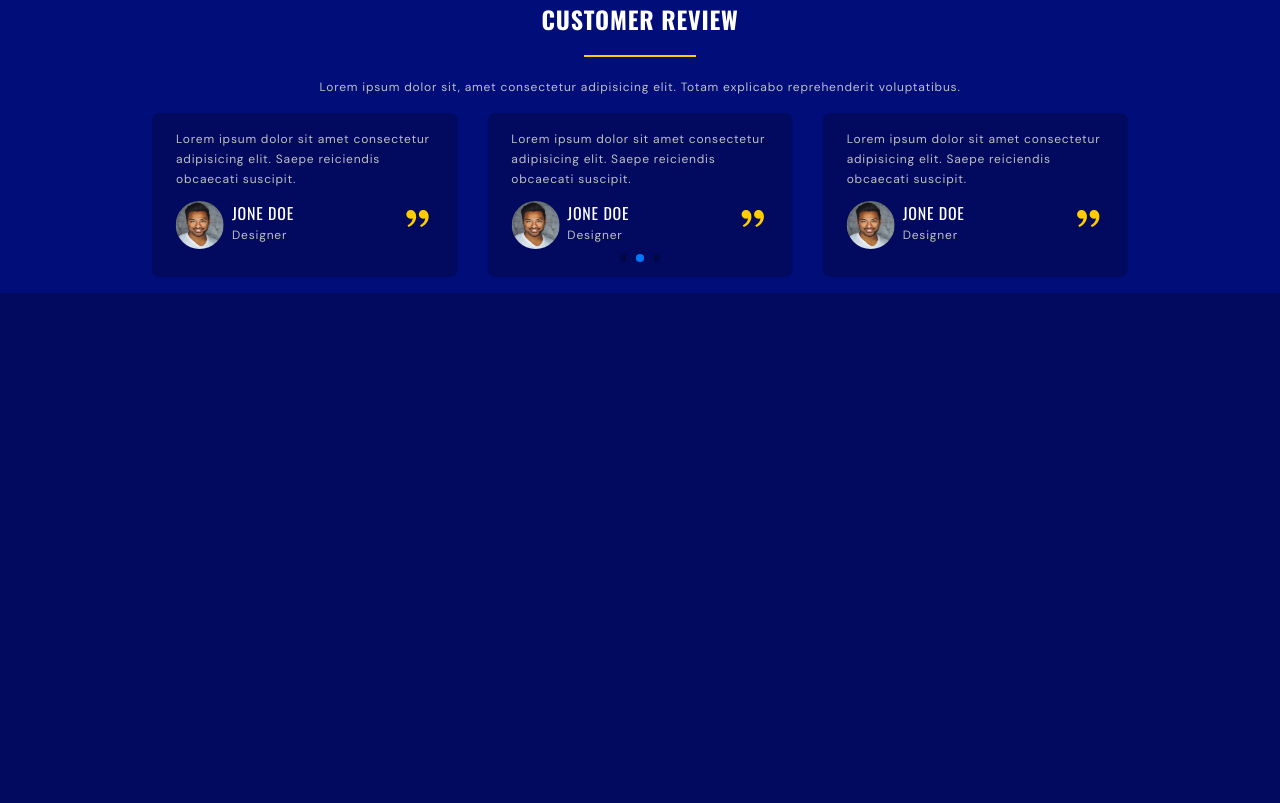
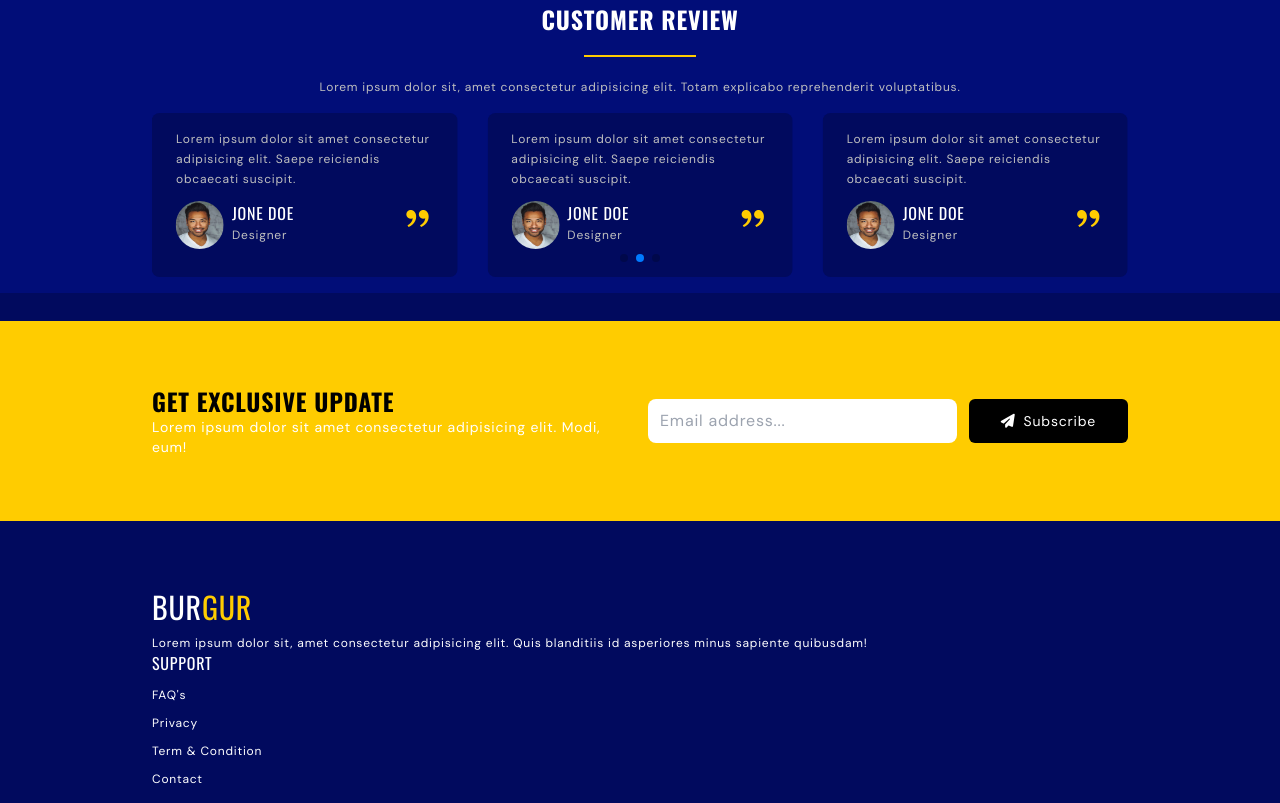
Before and after one commit to saikat-barai/Burger-Shop, a website: page src/index.html in a window 1280 px wide. Shown: the part 3703-4506 px from the top of the page. Before the commit the page ends 3996 px from the top, so only its background shows below. Drawn offline with nearby package versions, Linux system fonts and the light colour scheme.

Commit message:
subscribe section

```diff
--- a/src/index.html
+++ b/src/index.html
@@ -594,8 +594,52 @@
             </div>
         </section>
         <!-- --------------review section end ------------------- -->
+
+        <!-- --------------contact section start ------------------- -->
+        <section class="bg-secendaryColor py-16">
+            <div class="container flex flex-col md:flex-row md:items-center gap-4">
+                <div class="md:flex-1">
+                    <h1 class="section__title text-blackColor">get exclusive update</h1>
+                    <p class="text-sm ">Lorem ipsum dolor sit amet consectetur adipisicing elit. Modi, eum!</p>
+                </div>
+                <form action="" class="md:flex-1">
+                    <div class="flex flex-col md:flex-row gap-3 ">
+                        <input type="email" name="" id=""
+                            class="py-2 px-3 text-blackColor rounded-lg outline-none md:w-full"
+                            placeholder="Email address..." required>
+                        <button type="submit" href=""
+                            class="flex justify-center items-center gap-2 btn bg-blackColor hover:bg-primaryColor hover:opacity-65"><i
+                                class="fa-solid fa-paper-plane"></i>Subscribe</button>
+                    </div>
+                </form>
+            </div>
+        </section>
+        <!-- --------------contact section end ------------------- -->
+
     </main>
     <!-- -------------------main section end-------------------- -->
+
+    <!-- --------------footer section start ------------------- -->
+     <footer>
+        <section>
+            <div class="container">
+               <ul>
+                <li class="space-y-2">
+                    <a href="" class="uppercase font-oswald text-3xl">Bur<span class="text-secendaryColor">gur</span></a>
+                    <p class="text-xs">Lorem ipsum dolor sit, amet consectetur adipisicing elit. Quis blanditiis id asperiores minus sapiente quibusdam!</p>
+                </li>
+                <li class="flex flex-col gap-3">
+                    <h1 class="uppercase font-oswald text-lg">support</h1>
+                    <a href="" class="text-xs hover:text-secendaryColor">FAQ's</a>
+                    <a href="" class="text-xs hover:text-secendaryColor">Privacy</a>
+                    <a href="" class="text-xs hover:text-secendaryColor">Term & Condition</a>
+                    <a href="" class="text-xs hover:text-secendaryColor">Contact</a>
+                </li>
+               </ul>
+            </div>
+        </section>
+     </footer>
+    <!-- --------------footer section start ------------------- -->
 
     <!-- ----------swiper js cdn---------------- -->
     <script src="https://cdn.jsdelivr.net/npm/swiper@11/swiper-bundle.min.js"></script>
@@ -612,7 +656,7 @@
                 el: '.swiper-pagination',
                 clickable: true,
             },
-            grabCursor:true,
+            grabCursor: true,
             breakpoints: {
                 // when window width is >= 640px
                 640: {
```
Also changed, not shown: dist/output.css.
